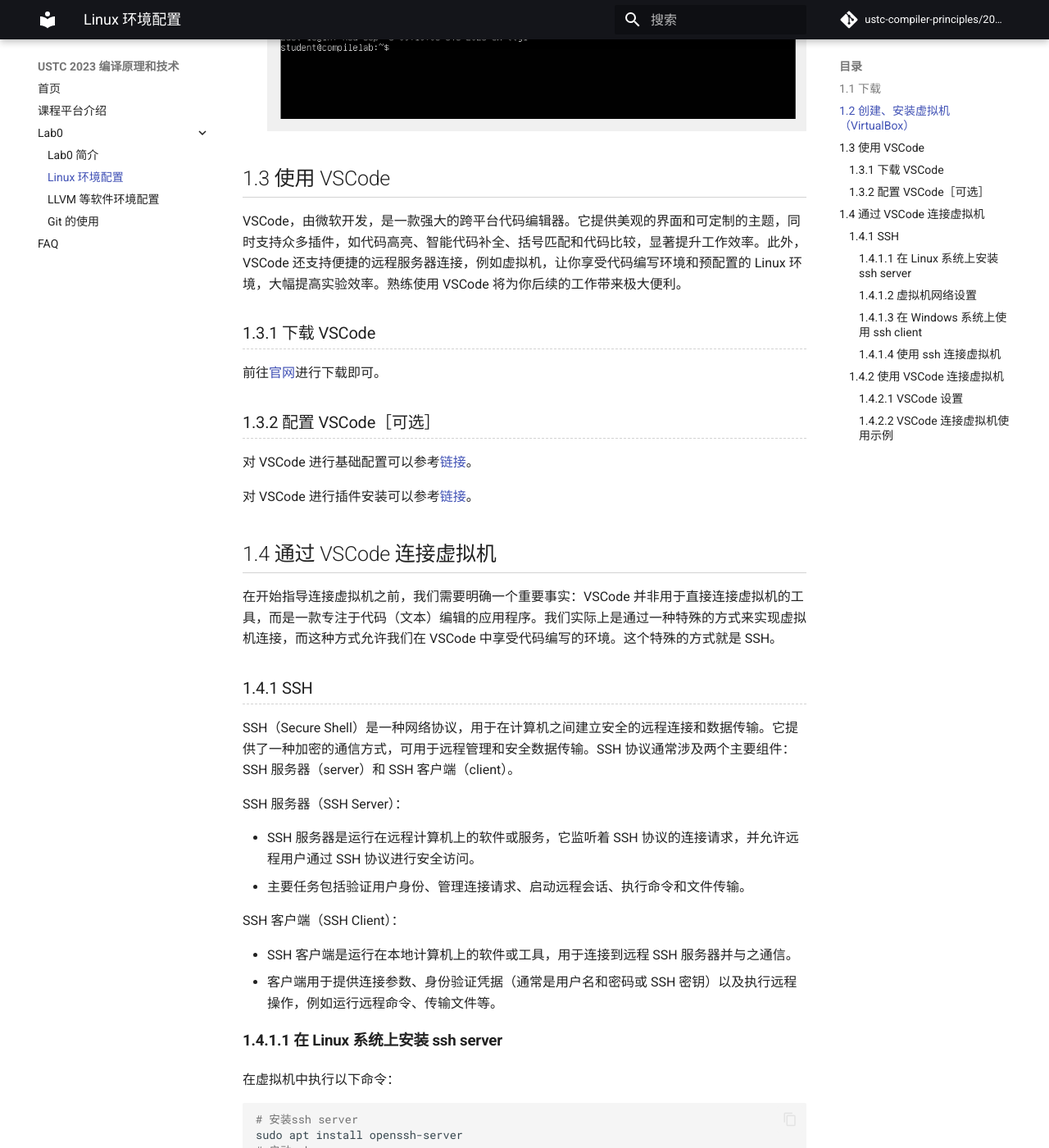
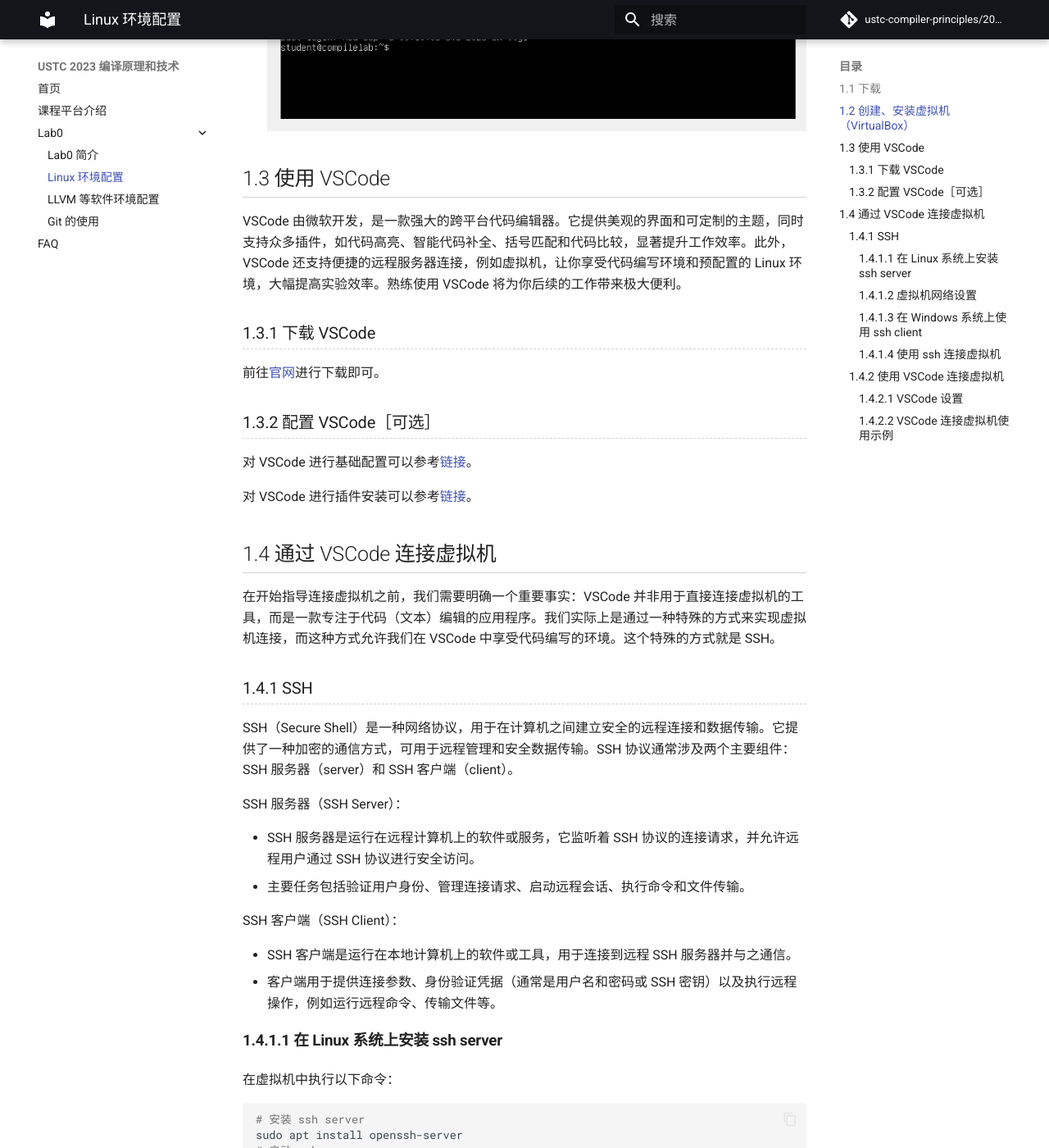
Before and after one commit to ustc-compiler-principles/2023, an MkDocs documentation site: the page built from docs/lab0/linux.md, in a window 1280 px wide and 1400 px high, scrolled down 6673 px. Shown: the whole window at 82% size. Built offline with MkDocs 1.6.1 and Material for MkDocs 9.7.7, drawn with Linux system fonts in a browser that asks for light colours; comment, search, counter and statistics services are not loaded; some of the changed text lies outside the part shown.

Commit message:
add some whitespave

````diff
--- a/docs/lab0/linux.md
+++ b/docs/lab0/linux.md
@@ -70,7 +70,7 @@
 
 ## 1.3 使用 VSCode
 
-VSCode，由微软开发，是一款强大的跨平台代码编辑器。它提供美观的界面和可定制的主题，同时支持众多插件，如代码高亮、智能代码补全、括号匹配和代码比较，显著提升工作效率。此外，VSCode 还支持便捷的远程服务器连接，例如虚拟机，让你享受代码编写环境和预配置的 Linux 环境，大幅提高实验效率。熟练使用 VSCode 将为你后续的工作带来极大便利。
+VSCode 由微软开发，是一款强大的跨平台代码编辑器。它提供美观的界面和可定制的主题，同时支持众多插件，如代码高亮、智能代码补全、括号匹配和代码比较，显著提升工作效率。此外，VSCode 还支持便捷的远程服务器连接，例如虚拟机，让你享受代码编写环境和预配置的 Linux 环境，大幅提高实验效率。熟练使用 VSCode 将为你后续的工作带来极大便利。
 
 ### 1.3.1 下载 VSCode
 
@@ -105,9 +105,9 @@
 在虚拟机中执行以下命令：
 
 ```shell
-# 安装ssh server
+# 安装 ssh server
 sudo apt install openssh-server
-# 启动ssh server
+# 启动 ssh server
 sudo systemctl start ssh
 # 设置系统开机自启动
 sudo systemctl enable ssh
@@ -116,7 +116,7 @@
 检验是否启动成功，输入下述命令：
 
 ```shell
-# 出现/usr/sbin/sshd类似信息则已启动成功
+# 出现 /usr/sbin/sshd 类似信息则已启动成功
 $ ps aux | grep sshd
 root         765  0.0  0.0  15420  8784 ?        Ss   03:50   0:00 sshd: /usr/sbin/sshd -D [listener] 0 of 10-100 startups
 ```
````
Also changed, not shown: other parts of docs/lab0/linux.md (+1 -1 lines), docs/lab0/git.md (+6 -6 lines), docs/lab0/software.md (+8 -9 lines).
